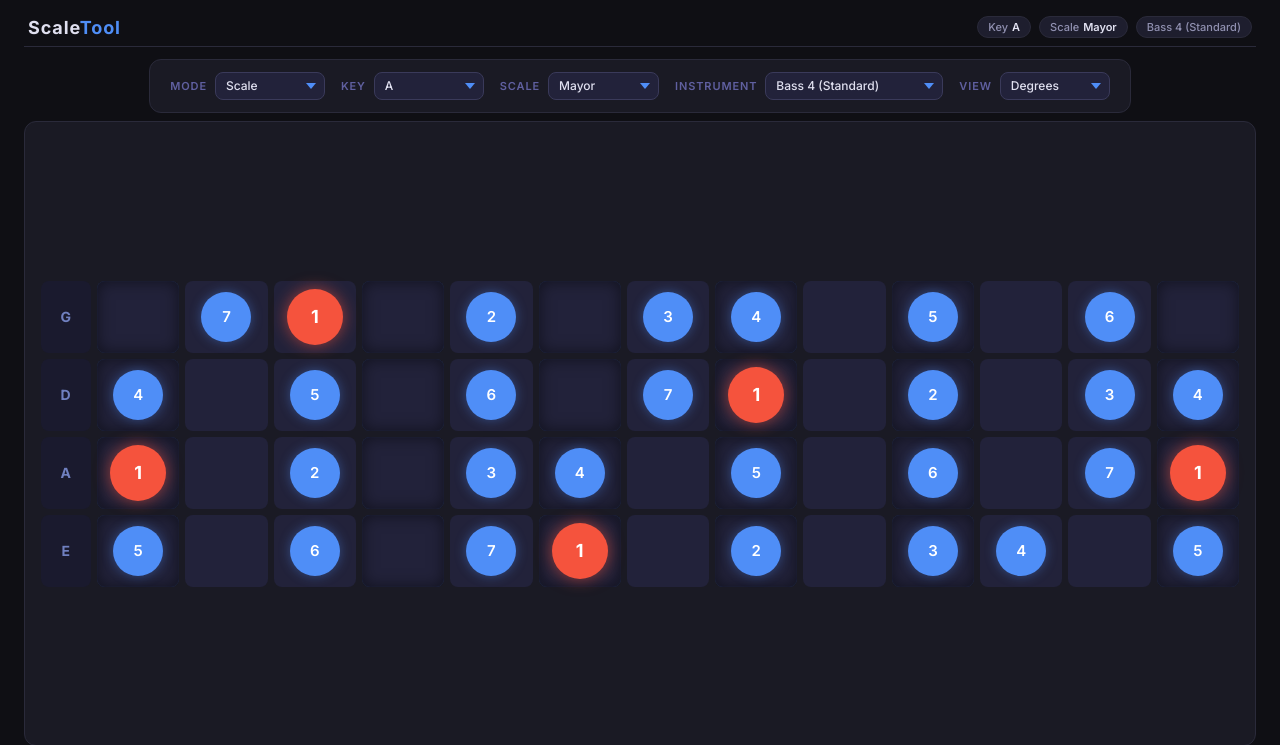
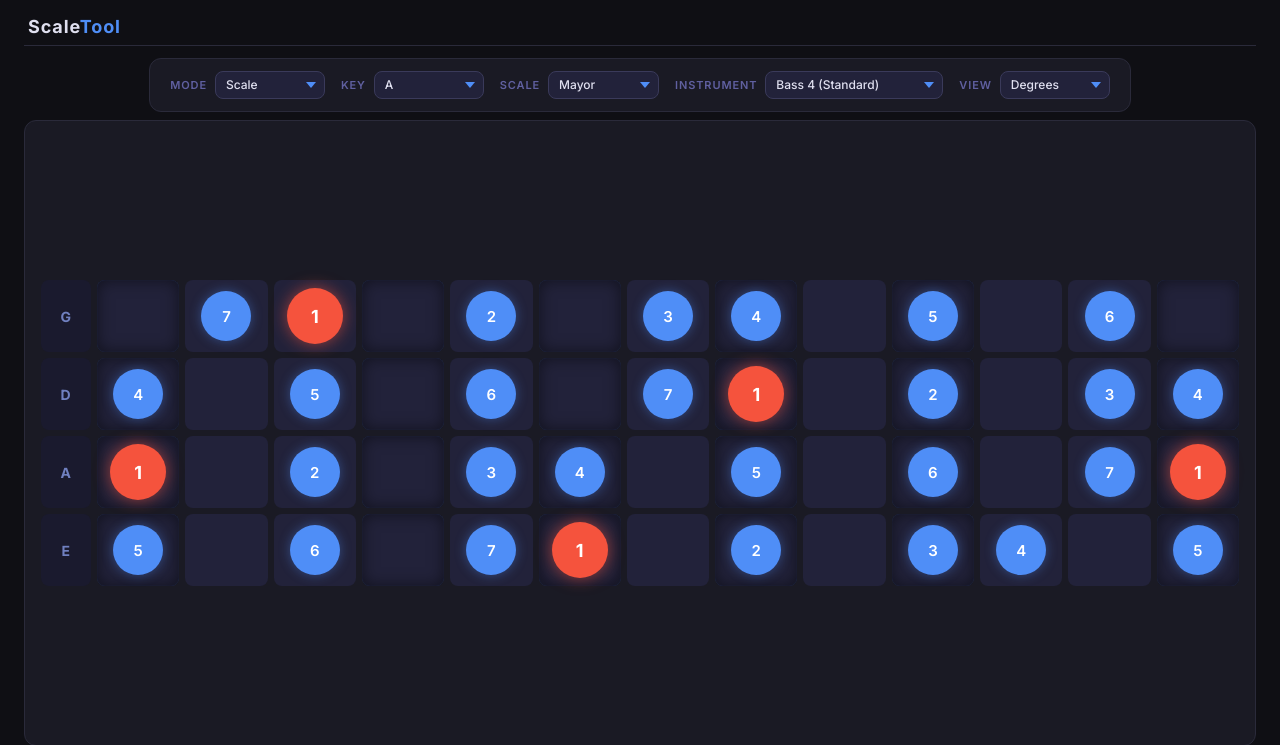
Before and after one commit to xd43vild69/xmusic, a Django app: page / in a window 1280 px wide. Shown: the top 745 px of the page. Run offline with Django 5.2, Linux system fonts and the light colour scheme.

Commit message:
Remove badge display from app header in home.html and clean up related CSS styles

```diff
--- a/xmusic/static/css/style.css
+++ b/xmusic/static/css/style.css
@@ -55,28 +55,6 @@ body {
     color: #4f8ef7;
 }
 
-.badge-group {
-    display: flex;
-    gap: 8px;
-}
-
-.badge {
-    display: inline-flex;
-    align-items: center;
-    gap: 4px;
-    padding: 3px 10px;
-    border-radius: 20px;
-    background: #1e1e2e;
-    border: 1px solid #2a2a3a;
-    font-size: 11px;
-    font-weight: 500;
-    color: #9090b0;
-}
-
-.badge strong {
-    color: #e0e0f0;
-    font-weight: 600;
-}
 
 /* ── Fretboard box ──────────────────────────────────────── */
 
--- a/xmusic/templates/home.html
+++ b/xmusic/templates/home.html
@@ -16,13 +16,6 @@
         <!-- App header -->
         <div class="app-header">
             <h1 class="app-title">Scale<span>Tool</span></h1>
-            <div class="badge-group">
-                <span class="badge">Key <strong>{{ key|default:"A" }}</strong></span>
-                <span class="badge">{% if mode == 'chord' %}Chord{% else %}Scale{% endif %} <strong>{% if mode == 'chord' %}{{ chord|default:"Major"|title }}{% else %}{{ scale|default:"Mayor"|title }}{% endif %}</strong></span>
-                <span class="badge">
-                    {% if instrument == "bass4" %}Bass 4 (Standard){% elif instrument == "bass4_drop_d" %}Bass 4 (Drop D){% elif instrument == "bass4_drop_c" %}Bass 4 (Drop C){% elif instrument == "bass5" %}Bass 5{% elif instrument == "guitar_drop_d" %}Guitar (Drop D){% elif instrument == "guitar_half_step_down" %}Guitar (Half-Step Down){% elif instrument == "guitar_d_standard" %}Guitar (D Standard){% elif instrument == "guitar_drop_c" %}Guitar (Drop C){% elif instrument == "guitar_dadgad" %}Guitar (DADGAD){% elif instrument == "guitar_open_g" %}Guitar (Open G){% elif instrument == "guitar_open_d" %}Guitar (Open D){% else %}Guitar (Standard){% endif %}
-                </span>
-            </div>
         </div>
 
         <!-- Controls (moved up) -->
```
Also changed, not shown: db.sqlite3.
